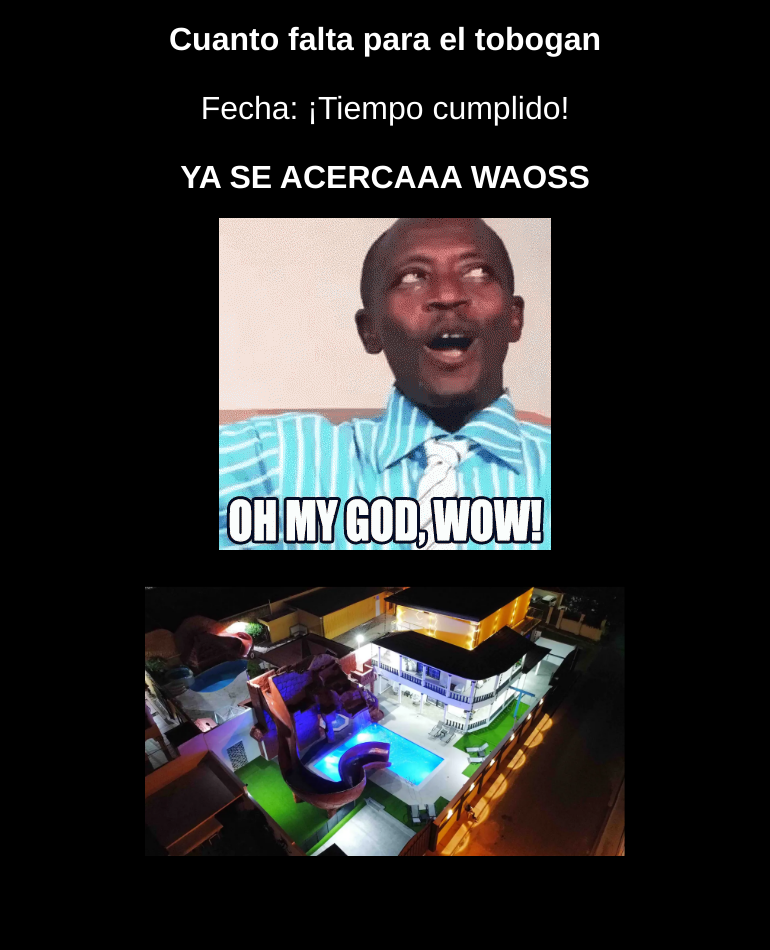
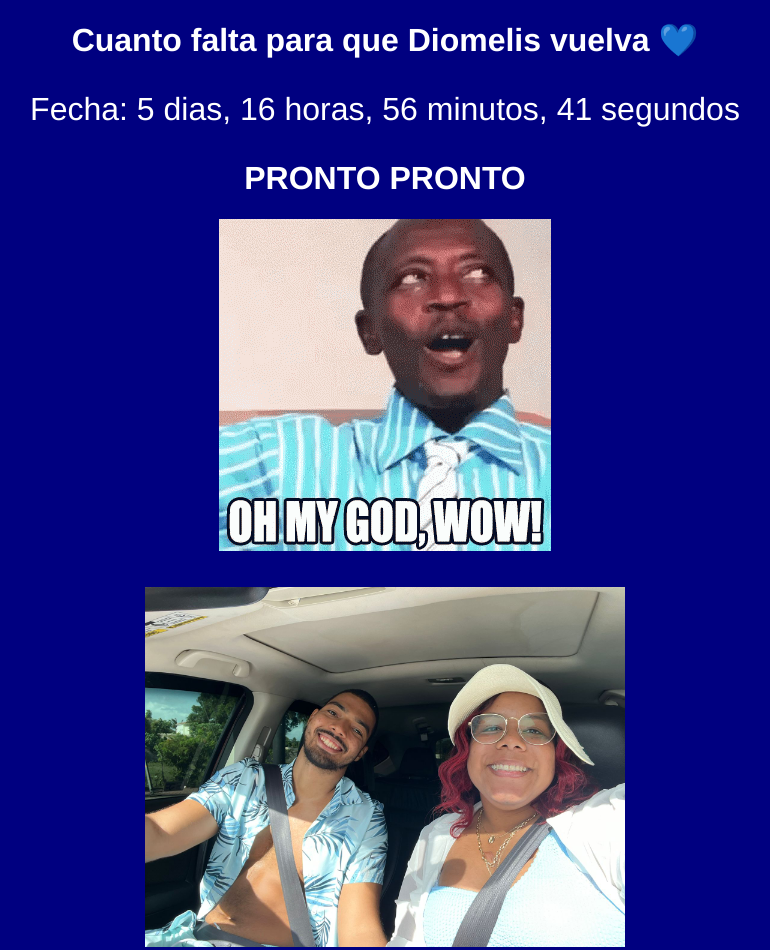
Before and after one commit to ThElement12/Contador, a plain HTML site: page index.html in a window 1280 px wide. Shown: the whole page, without its empty margins (255-1025 px from the left). Before the commit the page ends 896 px from the top, so only its background shows below. Drawn offline with Linux system fonts and the light colour scheme.

Commit message:
Cambio de contador

```diff
--- a/index.css
+++ b/index.css
@@ -1,5 +1,5 @@
 body {
-  background-color: black;
+  background-color: navy;
   color: white;
   font-family:'Franklin Gothic Medium', 'Arial Narrow', Arial, sans-serif;
   text-align: center;
--- a/index.html
+++ b/index.html
@@ -9,14 +9,14 @@
 </head>
 
 <body>
-  <h1>Cuanto falta para el tobogan</h1>
+  <h1>Cuanto falta para que Diomelis vuelva 💙</h1>
   <p>Fecha: <span id="countdown"></span></p>
   <p>
-  <h1>YA SE ACERCAAA WAOSS</h1>
+  <h1>PRONTO PRONTO</h1>
   <img src="omaigad.gif" alt="OH MY GOD! WOW" />
   </p>
   <p>
-    <img src="tobogan.png" alt="Foto del airbnb del tobogan" style="width:480px; height: 270px;"/>
+    <img src="Diomelis y yo.jpg" alt="foto mia y de diomelis" style="width:480px; height: 360px;"/>
   </p>
 </body>
 
--- a/index.js
+++ b/index.js
@@ -1,5 +1,5 @@
 // Fecha objetivo en el formato: Año, Mes (0-11), Día, Hora, Minuto, Segundo
-var targetDate = new Date("2023-08-12T10:00:00").getTime();
+var targetDate = new Date("2023-08-24T20:00:00").getTime();
 
 // Función para actualizar el contador
 function updateCountdown() {
```
Also changed, not shown: Diomelis y yo.jpg (added).
